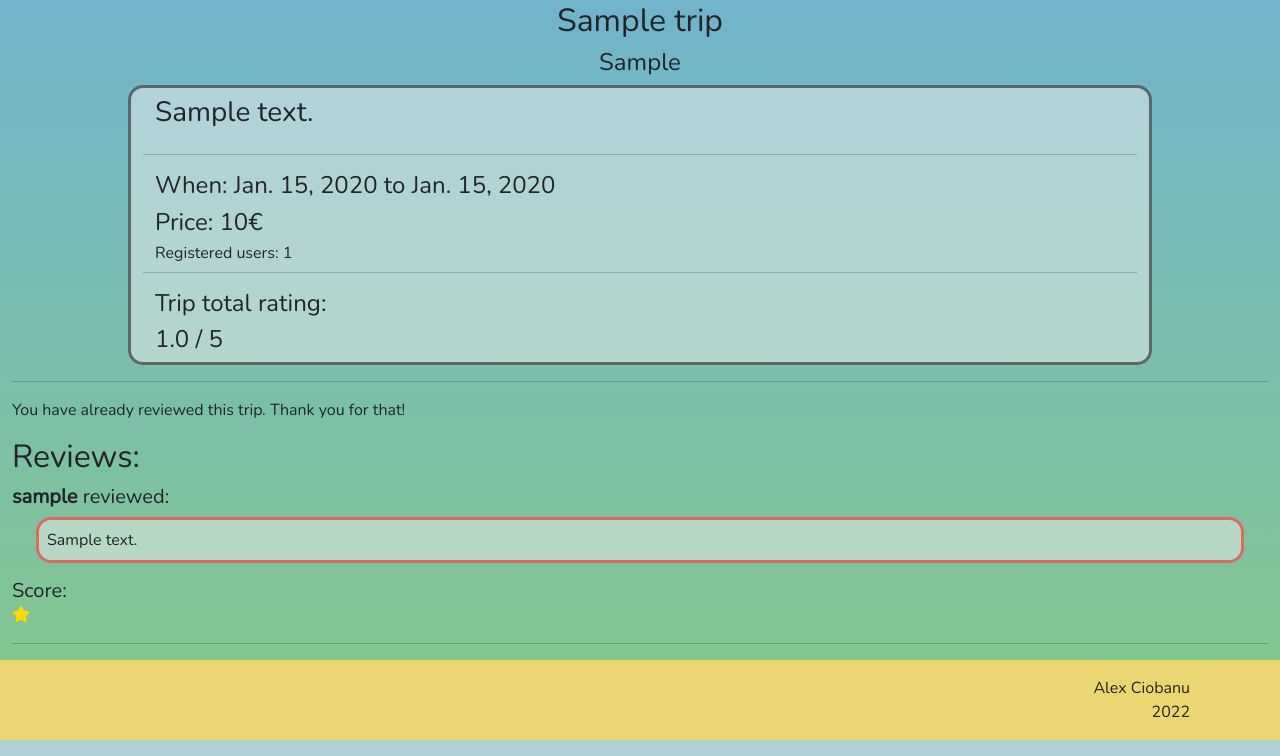
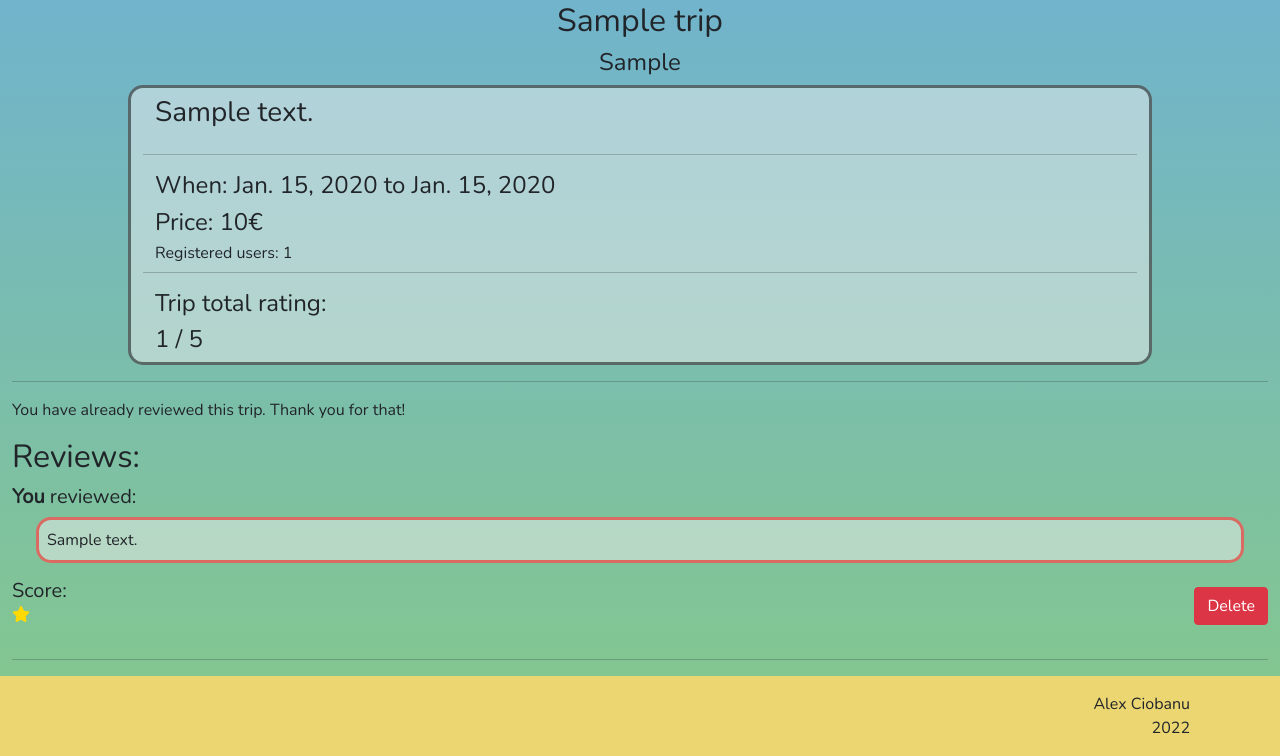
Before and after one commit to AlexGCbn/CI_PP4_Hike-a-thon, a Django app: a page that uses templates/trip_detail.html in a window 1280 px wide. Shown: the part 68-824 px from the top of the page. Run offline with Django 3.2, Linux system fonts and the light colour scheme; a user stored in the database is signed in; tables that the repository leaves empty hold one stand-in row (values such as "Sample post"); some libraries are stand-ins or nearby versions.

Commit message:
Add functionality to delete user review

```diff
--- a/templates/dashboard.html
+++ b/templates/dashboard.html
@@ -24,11 +24,6 @@
                     {% if trip.is_completed %}
                     <i class="fa-solid fa-circle-check"></i>
                     {% endif %}
-                    {% if trip in reviewed %}
-                    {% for x in review.get_range %}
-                    <i class="fa-solid fa-star review-star"></i>
-                    {% endfor %}
-                    {% endif %}
                 </li>
                 {% endfor %}
             </ul>
--- a/templates/trip_detail.html
+++ b/templates/trip_detail.html
@@ -19,7 +19,7 @@
             {% if total_reviews is 0 %}
             <h4>No ratings currently</h4>
             {% else %}
-            <h4>{{ score }} / 5</h4>
+            <h4>{{ score|floatformat }} / 5</h4>
             {% endif %}
             {% endwith %}
 
@@ -62,9 +62,14 @@
         <h3>No reviews currently</h3>
         {% else %}
         {% for review in reviews %}
-        <div class="review-container">
+        <div class="review-container">{% if review.user == request.user %}
+            <h5><b>You</b> reviewed:</h5>
+            {% else %}
             <h5><b>{{ review.user.username }}</b> reviewed:</h5>
+            {% endif %}
             <p class="review-bubble mx-1 mx-md-3 mx-lg-4 p-2">{{ review.comment }}</p>
+            <div class="row">
+                <div class="col-8">
                     <h5 class="m-0">Score:</h5>
                     <!-- Review stars -->
                     <p>
@@ -72,6 +77,17 @@
                         <i class="fa-solid fa-star review-star"></i>
                         {% endfor %}
                     </p>
+                </div>
+                <div class="col text-end">
+                    {% if review.user == request.user %}
+                    <form action="{% url 'delete_review' trip.slug %}" method="post">
+                        {% csrf_token %}
+                        <button type="submit" name="trip_id" value="{{trip.slug}}"
+                            class="btn btn-danger my-2">Delete</button>
+                    </form>
+                    {% endif %}
+                </div>
+            </div>
             <hr>
         </div>
         {% endfor %}
--- a/trips/urls.py
+++ b/trips/urls.py
@@ -8,4 +8,5 @@ urlpatterns = [
     path('past_trips/', views.PastTrips.as_view(), name='past_trips'),  # Past trips URL
     path('<slug:slug>/', views.TripDetail.as_view(), name='trip_detail'),  # Trip detail URL
     path('register/<slug:slug>', views.TripRegistration.as_view(), name='trip_registration'),  # Trip registration URL
+    path('delete_review/<slug:slug>', views.DeleteReview.as_view(), name='delete_review'),  # Trip registration URL
 ]
--- a/trips/views.py
+++ b/trips/views.py
@@ -65,45 +65,47 @@ class TripDetail(View):
         queryset = Trip.objects
         trip = get_object_or_404(queryset, slug=slug)
         reviews = trip.reviews.order_by('-submitted_on')
-        score = 0
-        index = 0
+        # score = 0
+        # index = 0
         reviewed = False
         for review in reviews:
-            score = score + review.rating
-            index += 1
+            # score = score + review.rating
+            # index += 1
             if review.user == request.user:
                 reviewed = True
-        if score != 0:
-            score = score / index
+        # if score != 0:
+        #     score = score / index
 
-        registered = False
-        if trip.registered_users.filter(id=request.user.id).exists():
-            registered = True
+        # registered = False
+        # if trip.registered_users.filter(id=request.user.id).exists():
+        #     registered = True
 
         review_form = ReviewForm(data=request.POST)
+        if (not reviewed):
+            if review_form.is_valid():
+                review_form.instance.email = request.user.email
+                review_form.instance.name = request.user.username
+                review = review_form.save(commit=False)
+                review.trip = trip
+                review.user = request.user
+                review.save()
+            else:
+                review_form = ReviewForm()
 
-        if review_form.is_valid():
-            review_form.instance.email = request.user.email
-            review_form.instance.name = request.user.username
-            review = review_form.save(commit=False)
-            review.trip = trip
-            review.user = request.user
-            review.save()
-        else:
-            review_form = ReviewForm()
+        return HttpResponseRedirect(reverse('trip_detail', args=[slug]))
 
-        return render(
-            request,
-            'trip_detail.html',
-            {
-                'trip': trip,
-                'reviews': reviews,
-                'reviewed': reviewed,
-                'score': score,
-                'registered': registered,
-                'review_form': ReviewForm()
-            }
-        )
+        # return render(
+        #     request,
+        #     'trip_detail.html',
+        #     {
+        #         'trip': trip,
+        #         'reviews': reviews,
+        #         'reviewed': reviewed,
+        #         'score': score,
+        #         'registered': registered,
+        #         'review_form': ReviewForm()
+        #     }
+        # )
 
 
 class TripRegistration(View):
@@ -118,26 +120,29 @@ class TripRegistration(View):
         return HttpResponseRedirect(reverse('trip_detail', args=[slug]))
 
 
+class DeleteReview(View):
+
+    def post(self, request, slug, *args, **kwargs):
+        trip = get_object_or_404(Trip, slug=slug)
+        review = trip.reviews.filter(user=request.user)
+        review.delete()
+
+        return HttpResponseRedirect(reverse('trip_detail', args=[slug]))
+
+
 class TripsRegistered(generic.TemplateView):
     """
     List view to show all user registered trips
     """
 
     def get(self, request, *args, **kwargs):
-        trips = Trip.objects.filter(registered_users=request.user)
-        # trips = get_list_or_404(queryset, registered_users=request.user)
-        reviewed = []
-
-        for trip in trips:
-            if(trip.reviews.filter(user=request.user)):
-                reviewed += trip
+        trips = Trip.objects.order_by('-date_start').filter(registered_users=request.user)
 
         return render(
             request,
             'dashboard.html',
             {
                 'trips': trips,
-                'reviewed': reviewed,
             }
         )
 
@@ -150,7 +155,6 @@ class TripRequest(View):
 
     def get(self, request, *args, **kwargs):
         requests = Request.objects.filter(user=request.user)
-        # requests = get_list_or_404(queryset, user=request.user)
 
         return render(
             request,
```
Lines whose indentation alone changed are shown as unchanged.
